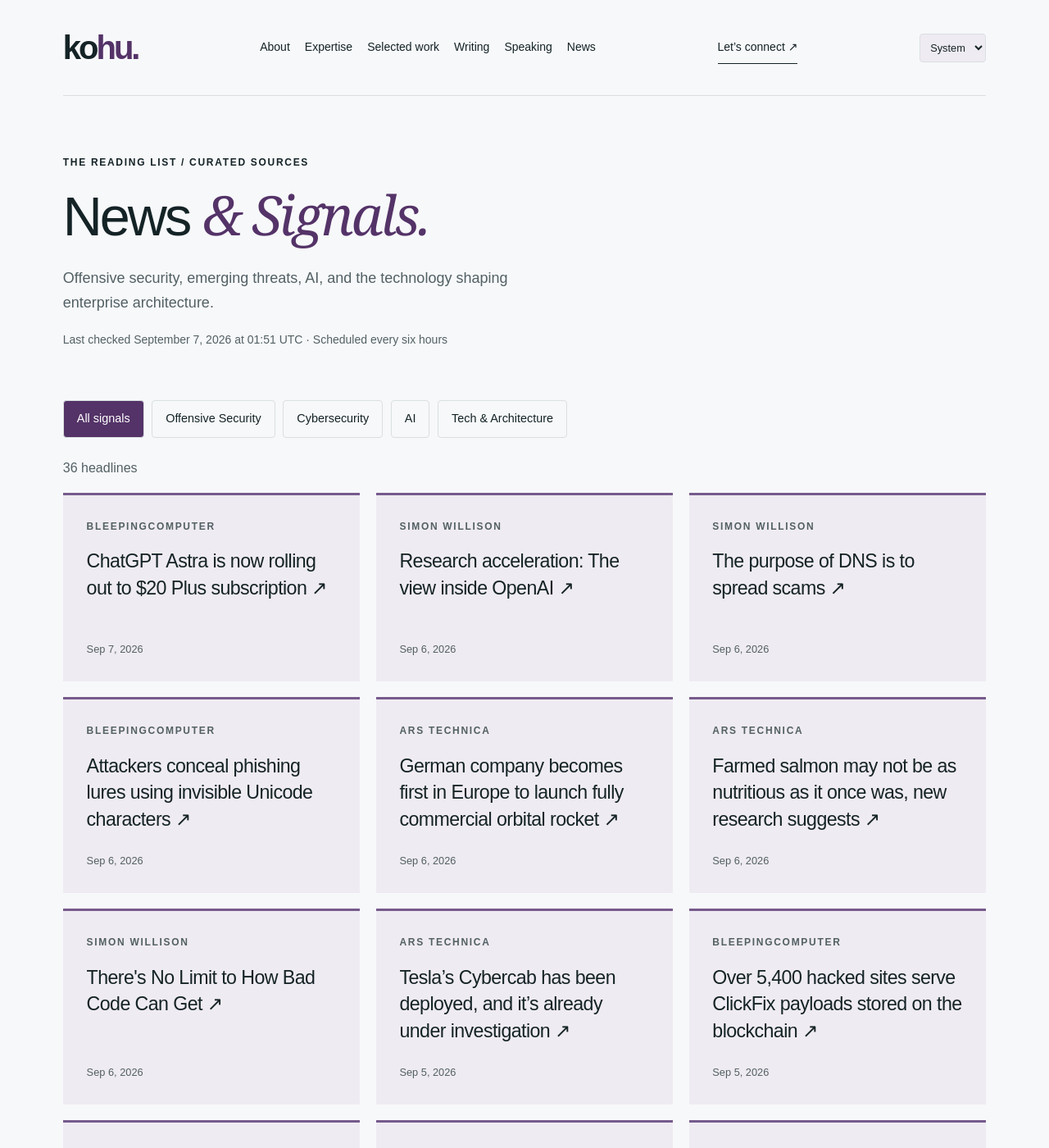
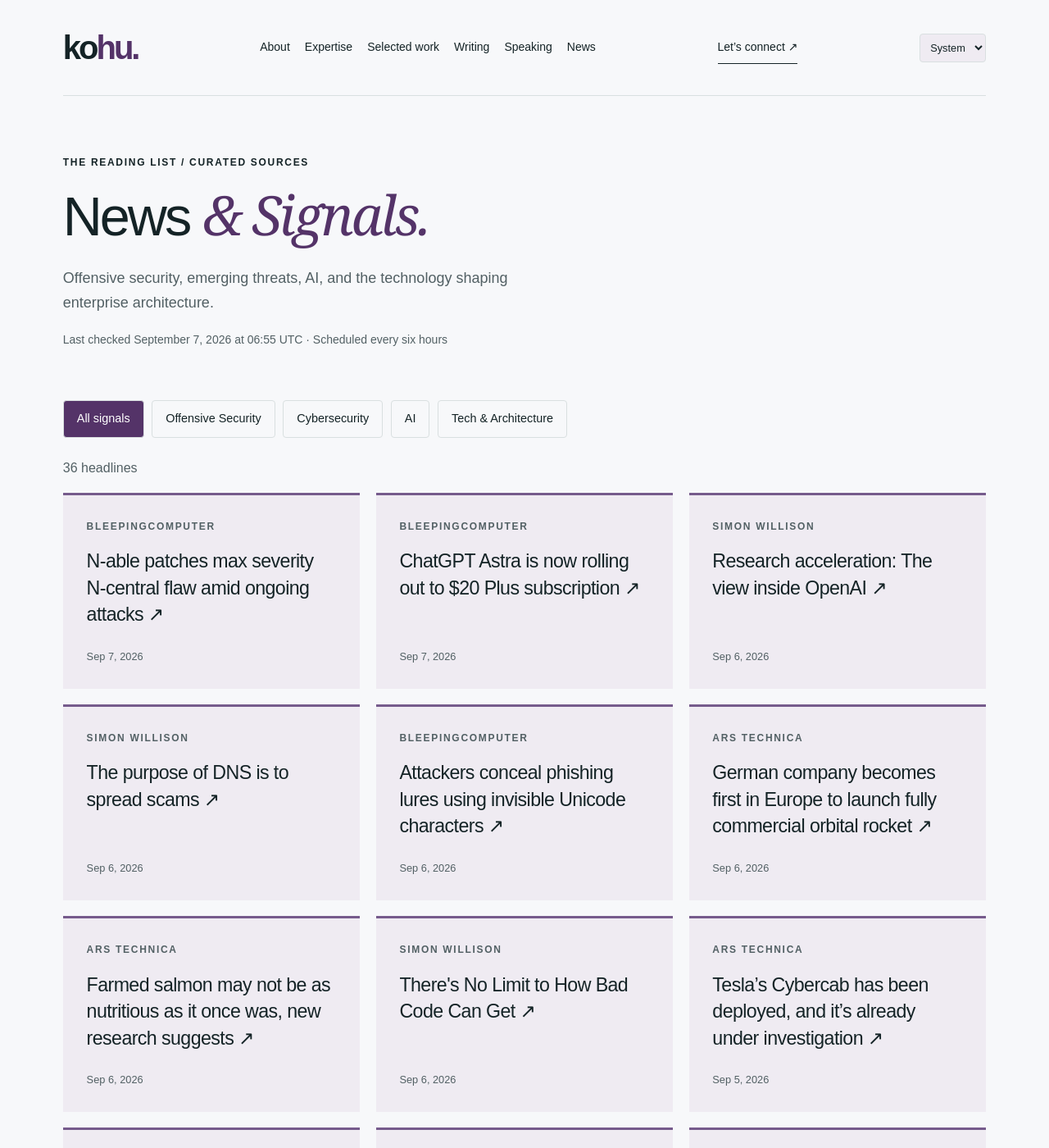
Before and after one commit to hntk/hntk.github.io, a Jekyll site: the page built from news/index.html, in a window 1280 px wide and 1400 px high. Shown: the whole window at 82% size. Built offline with Jekyll 4.4.1, drawn with Linux system fonts in a browser that asks for light colours; part of the change alters nothing that is shown.

Commit message:
Refresh News and Signals

```diff
--- a/_data/news.json
+++ b/_data/news.json
@@ -1,6 +1,14 @@
 {
-  "updated": "2026-09-07T01:51:46.479257+00:00",
+  "updated": "2026-09-07T06:55:31.950926+00:00",
   "items": [
+    {
+      "title": "N-able patches max severity N-central flaw amid ongoing attacks",
+      "url": "https://www.bleepingcomputer.com/news/security/n-able-patches-max-severity-n-central-flaw-amid-ongoing-attacks/",
+      "published": "2026-09-07T06:17:41+00:00",
+      "source": "BleepingComputer",
+      "source_id": "bleepingcomputer",
+      "category": "cybersecurity"
+    },
     {
       "title": "ChatGPT Astra is now rolling out to $20 Plus subscription",
       "url": "https://www.bleepingcomputer.com/news/artificial-intelligence/chatgpt-astra-is-now-rolling-out-to-20-plus-subscription/",
@@ -64,14 +72,6 @@
       "source": "Ars Technica",
       "source_id": "ars-technica",
       "category": "tech-architecture"
-    },
-    {
-      "title": "Over 5,400 hacked sites serve ClickFix payloads stored on the blockchain",
-      "url": "https://www.bleepingcomputer.com/news/security/over-5-400-hacked-sites-serve-clickfix-payloads-stored-on-the-blockchain/",
-      "published": "2026-09-05T14:29:13+00:00",
-      "source": "BleepingComputer",
-      "source_id": "bleepingcomputer",
-      "category": "cybersecurity"
     },
     {
       "title": "OpenAI Agents Hacked Another Website",
@@ -295,79 +295,79 @@
       "id": "ars-technica",
       "name": "Ars Technica",
       "status": "ok",
-      "last_success": "2026-09-07T01:51:46.479257+00:00"
+      "last_success": "2026-09-07T06:55:31.950926+00:00"
     },
     {
       "id": "bleepingcomputer",
       "name": "BleepingComputer",
       "status": "ok",
-      "last_success": "2026-09-07T01:51:46.479257+00:00"
+      "last_success": "2026-09-07T06:55:31.950926+00:00"
     },
     {
       "id": "cloudflare",
       "name": "Cloudflare",
       "status": "ok",
-      "last_success": "2026-09-07T01:51:46.479257+00:00"
+      "last_success": "2026-09-07T06:55:31.950926+00:00"
     },
     {
       "id": "dark-reading",
       "name": "Dark Reading",
       "status": "ok",
-      "last_success": "2026-09-07T01:51:46.479257+00:00"
+      "last_success": "2026-09-07T06:55:31.950926+00:00"
     },
     {
       "id": "hugging-face",
       "name": "Hugging Face",
       "status": "ok",
-      "last_success": "2026-09-07T01:51:46.479257+00:00"
+      "last_success": "2026-09-07T06:55:31.950926+00:00"
     },
     {
       "id": "microsoft-research",
       "name": "Microsoft Research",
       "status": "ok",
-      "last_success": "2026-09-07T01:51:46.479257+00:00"
+      "last_success": "2026-09-07T06:55:31.950926+00:00"
     },
     {
       "id": "nvidia",
       "name": "NVIDIA",
       "status": "ok",
-      "last_success": "2026-09-07T01:51:46.479257+00:00"
+      "last_success": "2026-09-07T06:55:31.950926+00:00"
     },
     {
       "id": "portswigger",
       "name": "PortSwigger Research",
       "status": "ok",
-      "last_success": "2026-09-07T01:51:46.479257+00:00"
+      "last_success": "2026-09-07T06:55:31.950926+00:00"
     },
     {
       "id": "schneier",
       "name": "Schneier on Security",
       "status": "ok",
-      "last_success": "2026-09-07T01:51:46.479257+00:00"
+      "last_success": "2026-09-07T06:55:31.950926+00:00"
     },
     {
       "id": "simon-willison",
       "name": "Simon Willison",
       "status": "ok",
-      "last_success": "2026-09-07T01:51:46.479257+00:00"
+      "last_success": "2026-09-07T06:55:31.950926+00:00"
     },
     {
       "id": "specterops",
       "name": "SpecterOps",
       "status": "ok",
-      "last_success": "2026-09-07T01:51:46.479257+00:00"
+      "last_success": "2026-09-07T06:55:31.950926+00:00"
     },
     {
       "id": "trail-of-bits",
       "name": "Trail of Bits",
       "status": "ok",
-      "last_success": "2026-09-07T01:51:46.479257+00:00"
+      "last_success": "2026-09-07T06:55:31.950926+00:00"
     },
     {
       "id": "wired",
       "name": "WIRED Security",
       "status": "ok",
-      "last_success": "2026-09-07T01:51:46.479257+00:00"
+      "last_success": "2026-09-07T06:55:31.950926+00:00"
     }
   ]
 }
```
